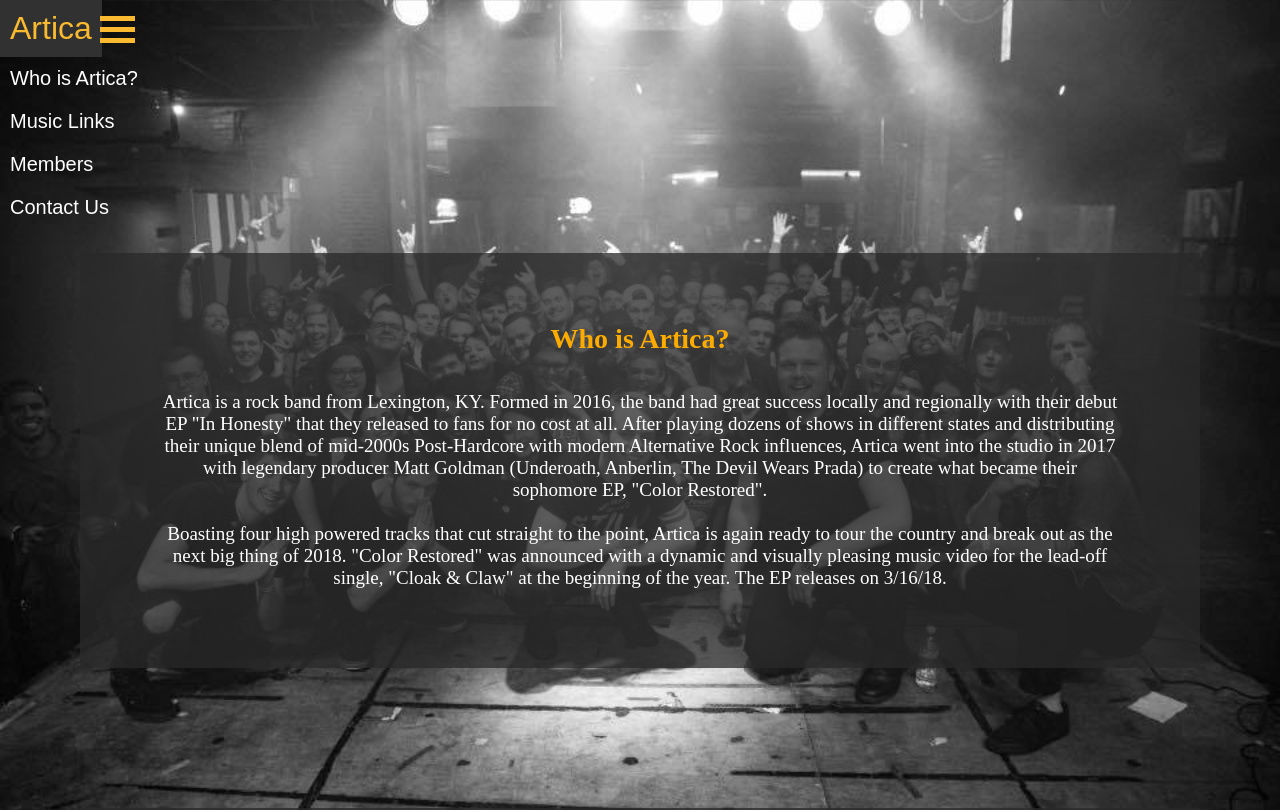
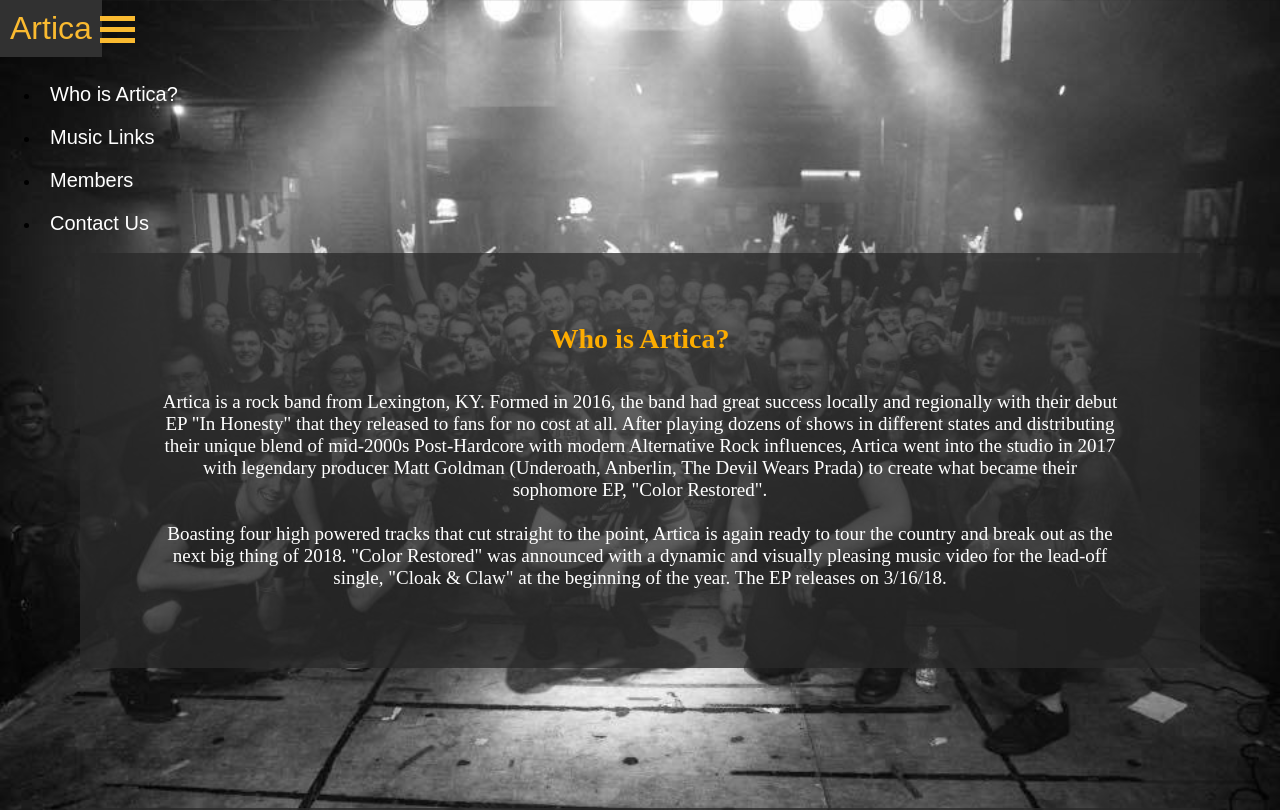
Before and after one commit to LHasler/Code-Louisville-Project-Repository, a plain HTML site: page index.html in a window 1280 px wide. Shown: the top 810 px of the page. Drawn offline with Linux system fonts and the light colour scheme; files whose address does not match are found by name.

Commit message:
Update index.html
Added ul and il tags

```diff
--- a/index.html
+++ b/index.html
@@ -18,10 +18,12 @@
                         <i class="fa fa-caret-down"></i>
                     </button>
                     <div class="dropdown-content">
-                                <a href="#who">Who is Artica?</a>
-                                <a href="#music">Music Links</a>
-                                <a href="#members">Members</a>
-                                <a href="#contact">Contact Us</a>
+                        <ul>
+                                <li><a href="#who">Who is Artica?</a></li>
+                                <li><a href="#music">Music Links</a></li>
+                                <li><a href="#members">Members</a></li>
+                                <li><a href="#contact">Contact Us</a></li>
+                        </ul>
                     </div>
                 </div>
             </div>
@@ -44,6 +46,7 @@
                     <br>
             <div id="blur-box">
                 <div id="search">
+
                     <div id="who" class="who">
                             <h1>Who is Artica?</h1>
                             <div class="container">
```
